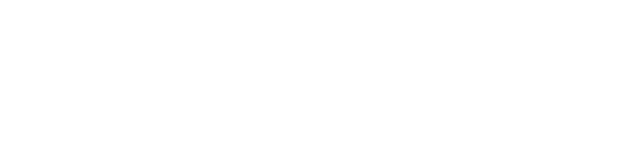
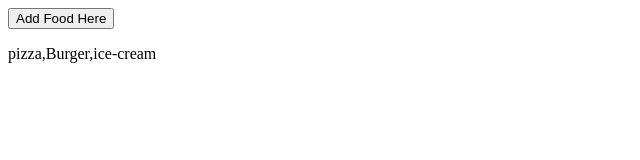
Before and after one commit to tazV2/js, a plain HTML site: page index.html in a window 1280 px wide. Shown: the whole page, without its empty margins (0-640 px from the left). Drawn offline with Linux system fonts and the light colour scheme.

Commit message:
Update index.html

```diff
--- a/index.html
+++ b/index.html
@@ -4,7 +4,11 @@
     <title>Arrays</title>
     <script src="array.js"></script>
 </head>
-<body>
+<body onload="foods()">
+
+<button onclick="addFood()"> Add Food Here</button>
+
+<p id="display"></p>
 
 </body>
 </html>
```
